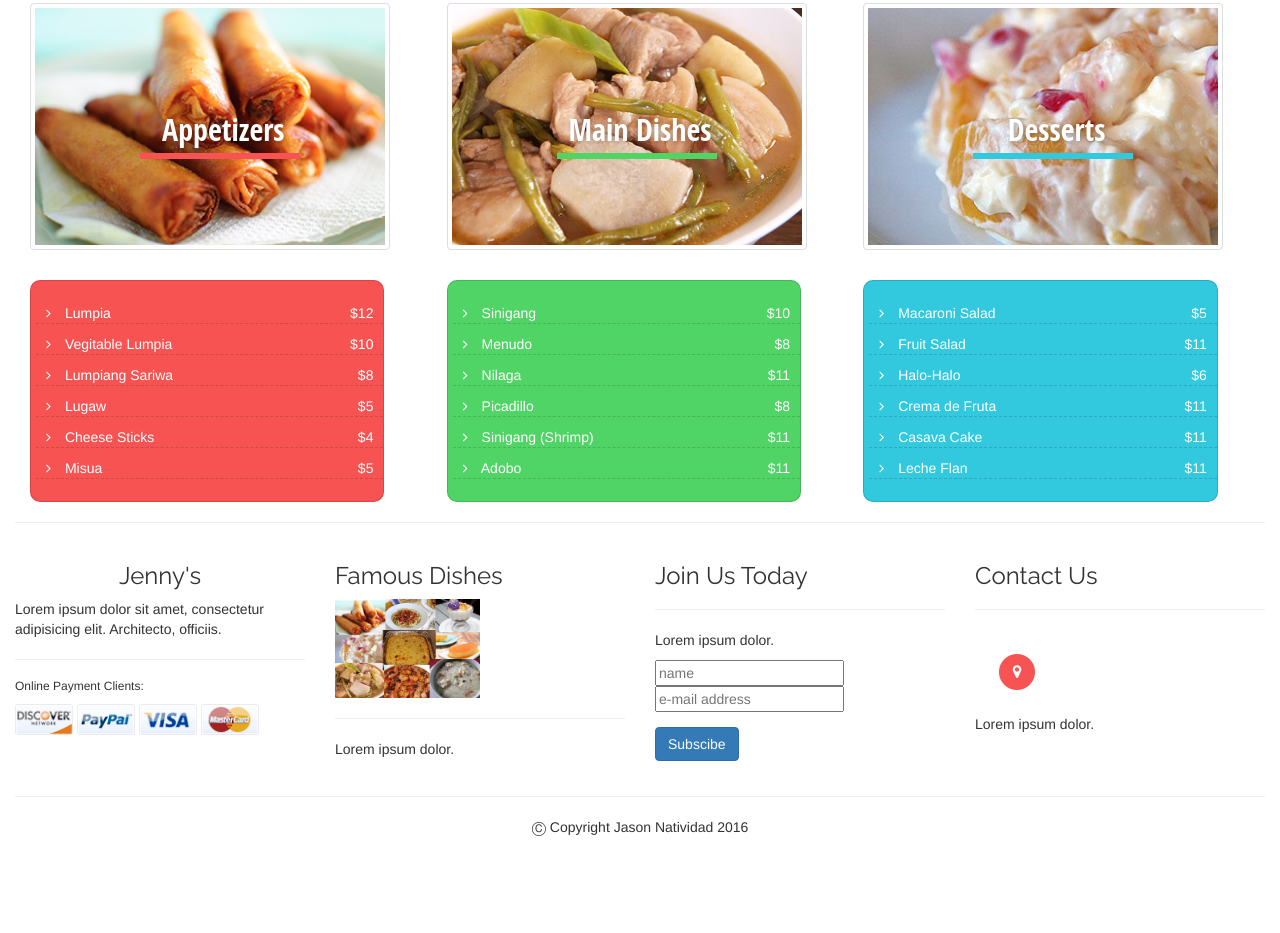
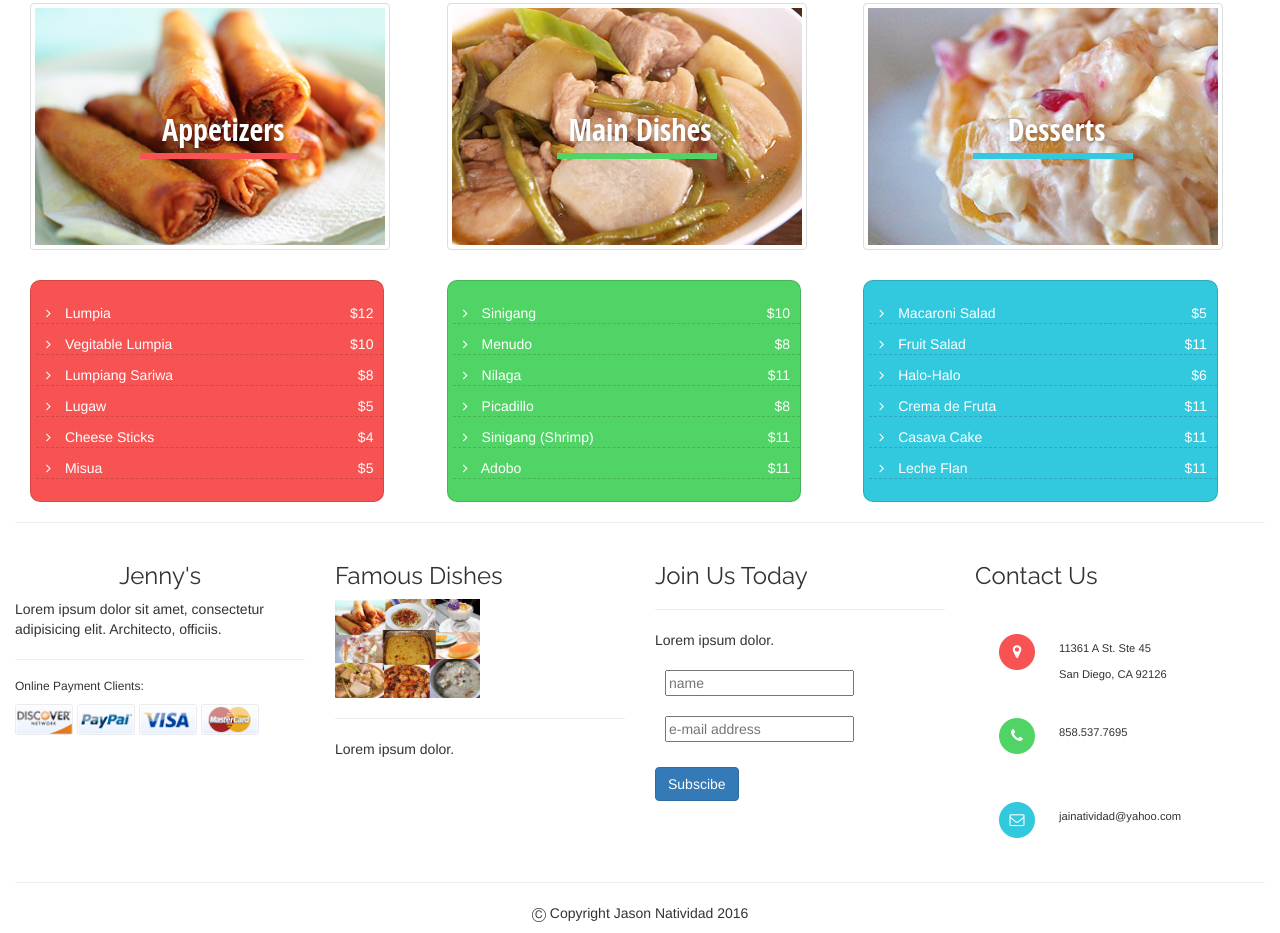
Before and after one commit to jayz828/lutong-bahay, a plain HTML site: page index.html in a window 1280 px wide. Shown: the part 768-1701 px from the top of the page. Before the commit the page ends 1615 px from the top, so only its background shows below. Drawn offline with nearby package versions, Linux system fonts and the light colour scheme; a web font is replaced by a local one.

Commit message:
Finished contact section

```diff
--- a/css/main.css
+++ b/css/main.css
@@ -320,6 +320,10 @@ header {
 
     }
 
+    .contact-child input {
+        margin: 10px;
+    }
+
 .famous-dishes {
     width: 50%;
 }
@@ -335,8 +339,17 @@ header {
     /*padding: 30px;*/
 /*}*/
 
-.icon-background {
+
+.icon-red-background {
     color: #f75353;
+}
+
+.icon-green-background {
+    color: #51d466;
+}
+
+.icon-blue-background {
+    color: #32c8de;
 }
 
 .small-icons {
@@ -344,6 +357,41 @@ header {
     color: white;
 }
 
+.marker-icon {
+    float: left;
+}
+
+
+.contact-details {
+    margin-top: 30px;
+    margin-right: 50px;
+    /*float: right;*/
+}
+
+    .contact-details p {
+        /*margin-top: 1px;*/
+        /*margin-bottom: 1px;*/
+        padding: 0;
+        font-size: 0.8em;
+    }
+
+.contact-row {
+    /*margin-top: 5px;*/
+    /*margin-bottom: 5px;*/
+    border: 5px solid white;
+    padding: 0;
+    margin: -5px;
+}
+
+.hr-fix {
+    margin-bottom: 0;
+    padding-bottom: 0;
+}
+
+
+/*
+
+*/
 /*.circle {*/
     /*margin-left: 0px;*/
     /*float: left;*/
--- a/index.html
+++ b/index.html
@@ -502,15 +502,51 @@
 
                  <div class="contact-child col-md-3">
                     <h3>Contact Us</h3>
-                     <hr>
+                     <hr class="hr-fix">
 
 
-                     <span class="fa-stack fa-3x">
-                      <i class="fa fa-circle fa-stack-1x icon-background"></i>
-                      <i class="fa fa-map-marker fa-1x fa-stack-1x small-icons"></i>
-                    </span>
+                    <div class="contact-row">
+                         <span class="marker-icon fa-stack fa-3x">
+                              <i class="fa fa-circle fa-stack-1x icon-red-background"></i>
+                              <i class="fa fa-map-marker fa-1x fa-stack-1x small-icons"></i>
+                          </span>
+                         <div class="contact-details">
+                             <p>11361 A St. Ste 45</p>
+                             <p>San Diego, CA 92126</p>
+                         </div>
+                    </div>
 
-                    <p>Lorem ipsum dolor.</p>
+                     <div class="clearfix"></div>
+
+
+                     <div class="contact-row">
+                         <span class="marker-icon fa-stack fa-3x">
+                          <i class="fa fa-circle fa-stack-1x icon-green-background"></i>
+                          <i class="fa fa-phone fa-1x fa-stack-1x small-icons"></i>
+                        </span>
+
+                         <div class="contact-details">
+                             <p>858.537.7695</p>
+                         </div>
+                     </div>
+
+                     <div class="clearfix"></div>
+
+                     <div class="contact-row">
+                         <span class="marker-icon fa-stack fa-3x">
+                          <i class="fa fa-circle fa-stack-1x icon-blue-background"></i>
+                          <i class="fa fa-envelope-o fa-1x fa-stack-1x small-icons"></i>
+                        </span>
+
+                         <div class="contact-details">
+                             <p>jainatividad@yahoo.com</p>
+                         </div>
+
+                     </div>
+
+
+
+                    <!--<p>Lorem ipsum dolor.</p>-->
                  </div>
 
 
```
